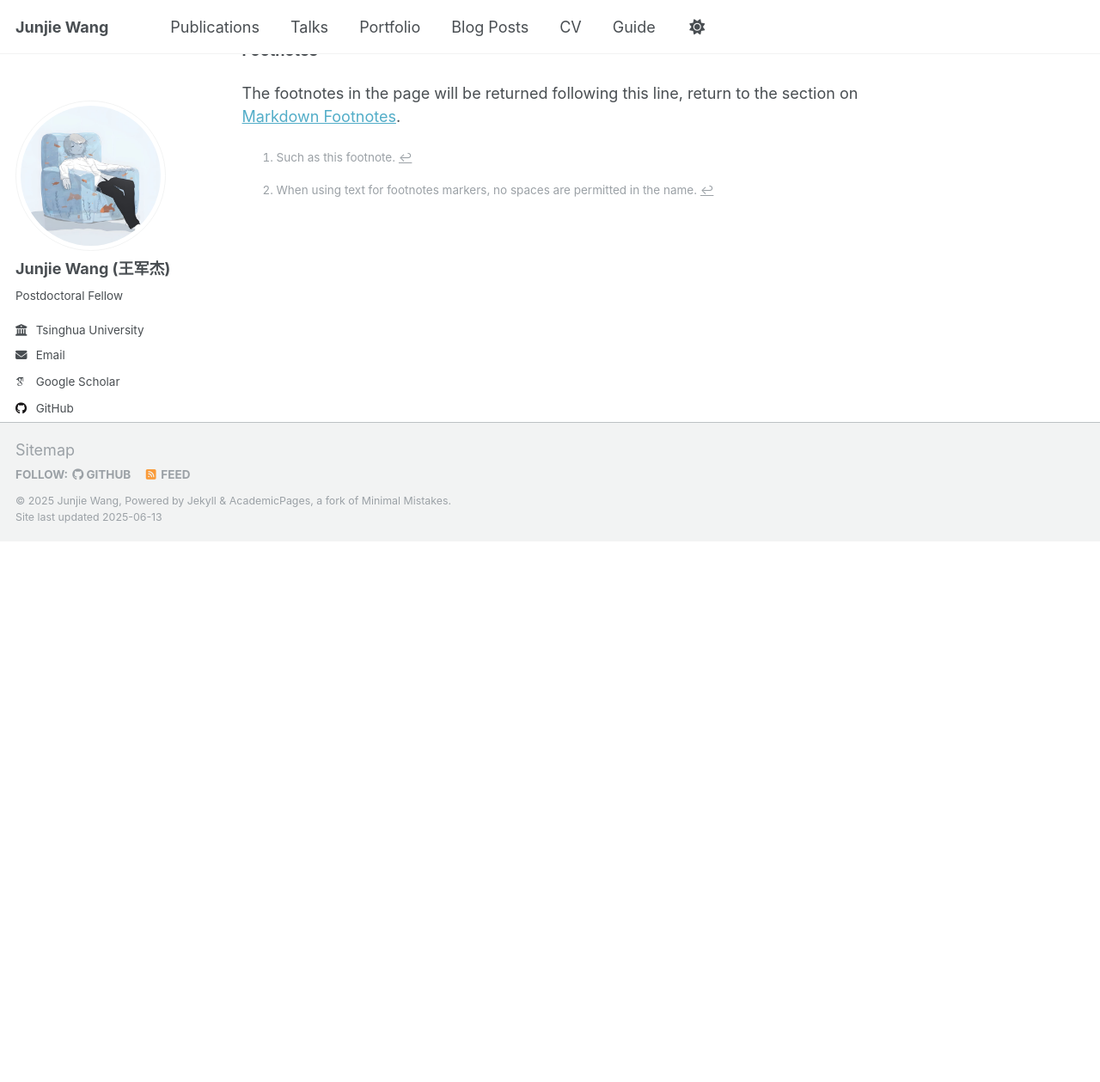
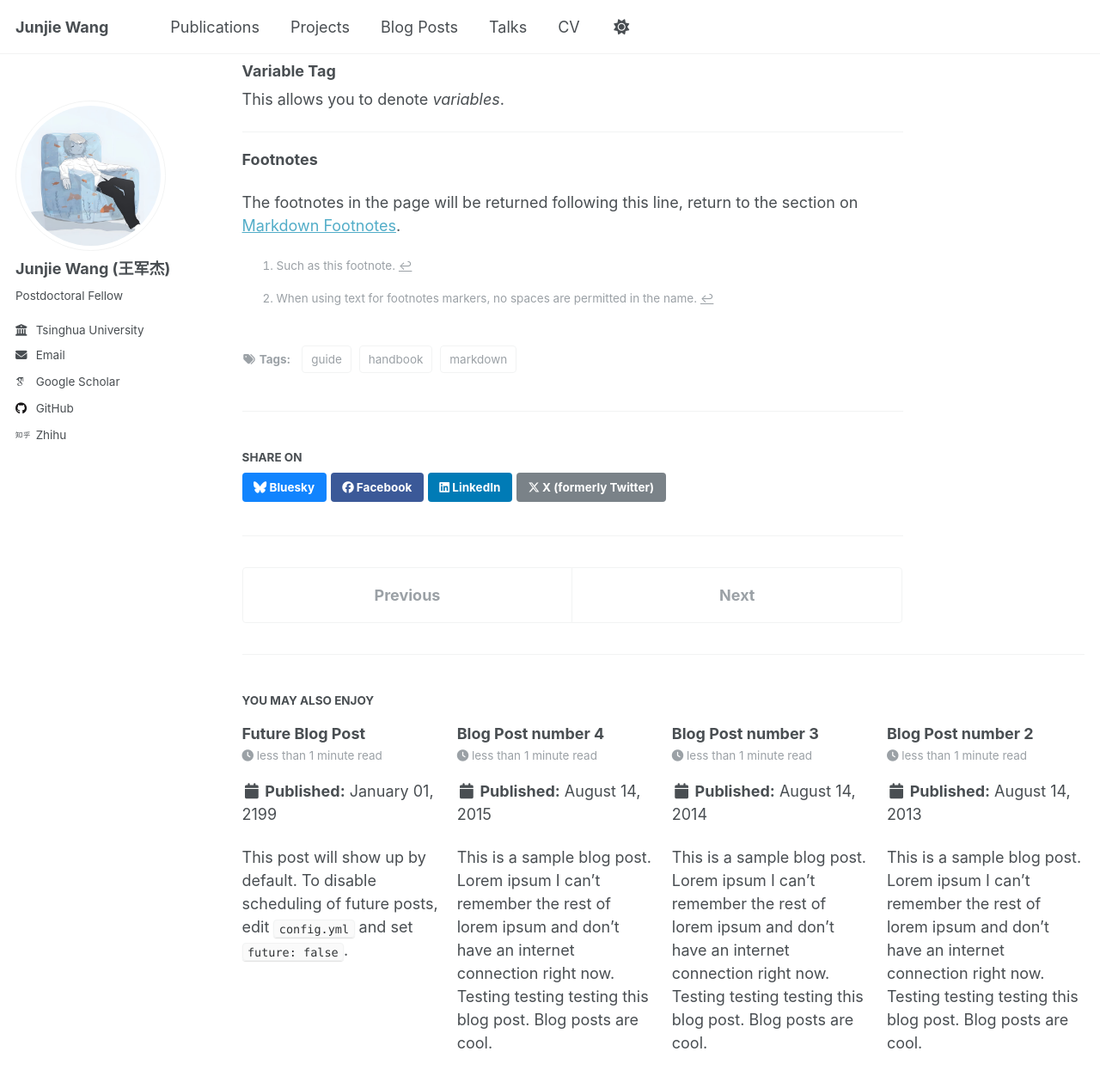
Before and after one commit to wangjunjie-ai/wangjunjie-ai.github.io, a Jekyll site: the page built from _posts/2025-06-13-md-guide.md, in a window 1280 px wide and 1400 px high, scrolled down 8130 px. Shown: the top 1259 px of the window at 86% size. Built offline with Jekyll 4.4.1, drawn with Linux system fonts in a browser that asks for light colours; emoji names are drawn with the system emoji font; some web fonts are replaced; before the commit the page ends 8760 px from its top, so only the background shows below that; some of the changed text lies outside the part shown.

Commit message:
remove md

```diff
--- a/_data/navigation.yml
+++ b/_data/navigation.yml
@@ -11,17 +11,17 @@
   - title: "Publications"
     url: /publications/
 
-  - title: "Talks"
-    url: /talks/
-
   # - title: "Teaching"
   #   url: /teaching/
 
-  - title: "Portfolio"
+  - title: "Projects"
     url: /portfolio/
 
   - title: "Blog Posts"
     url: /year-archive/
+
+  - title: "Talks"
+    url: /talks/
 
   - title: "CV"
     url: /cv/
@@ -29,5 +29,5 @@
   # - title: "CV"
   #   url: /cv-json/
 
-  - title: "Guide"
-    url: /markdown/
+  # - title: "Guide"
+  #   url: /markdown/
--- a/_pages/portfolio.html
+++ b/_pages/portfolio.html
@@ -1,13 +1,12 @@
 ---
 layout: archive
-title: "Portfolio"
+title: "Projects"
 permalink: /portfolio/
 author_profile: true
 ---
 
 {% include base_path %}
 
-
 {% for post in site.portfolio %}
   {% include archive-single.html %}
 {% endfor %}
--- a/_pages/markdown.md
+++ b/_posts/2025-06-13-md-guide.md
@@ -1,13 +1,18 @@
 ---
-permalink: /markdown/
-title: "Markdown"
-author_profile: true
-redirect_from:
-  - /md/
-  - /markdown.html
+title: 'Markdown Guide'
+date: 2025-06-13
+permalink: /posts/2025/06/md-guide/
+tags:
+  - markdown
+  - guide
+  - handbook
 ---
 
 {% include toc %}
+
+<pre>
+This page is from [Academic Pages](https://github.com/academicpages/academicpages.github.io).
+</pre>
 
 ## Locations of key files/directories
 
```
Also changed, not shown: _pages/cv.md (+4 -4 lines).
